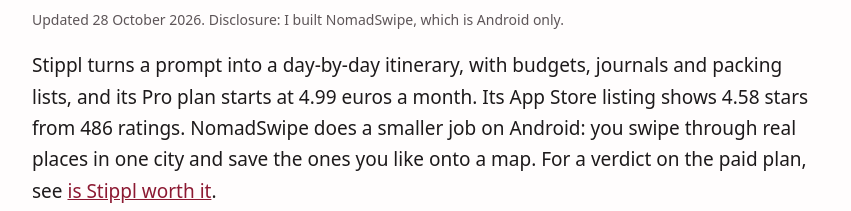
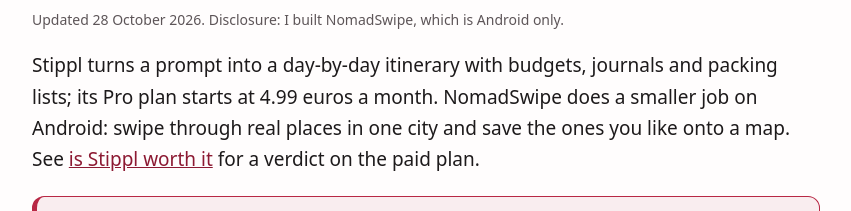
Before and after one commit to sbgeorgi/option3, a plain HTML site: page alternatives/stippl-alternatives.html in a window 1280 px wide. Shown: the part 158-369 px from the top of the page, without its empty margins (214-1065 px from the left). Drawn offline with Linux system fonts and the light colour scheme.

Commit message:
SEO 2026-11-19 fix: stippl-alternatives lead trimmed to clear answer-length WARN
Co-Authored-By: Claude Sonnet 5.5 <noreply@anthropic.com>

```diff
--- a/alternatives/stippl-alternatives.html
+++ b/alternatives/stippl-alternatives.html
@@ -208,7 +208,7 @@ main>p:first-child>a:only-child{display:inline-flex;align-items:center;min-heigh
   <nav class="crumbs" aria-label="Breadcrumb"><a href="/">NomadSwipe</a> &rsaquo; <a href="/alternatives/">Alternatives</a> &rsaquo; Stippl alternatives</nav>
   <h1>4 Stippl Alternatives Compared in 2026</h1>
   <p class="meta">Updated 28 October 2026. Disclosure: I built NomadSwipe, which is Android only.</p>
-  <p class="lead">Stippl turns a prompt into a day-by-day itinerary, with budgets, journals and packing lists, and its Pro plan starts at 4.99 euros a month. Its App Store listing shows 4.58 stars from 486 ratings. NomadSwipe does a smaller job on Android: you swipe through real places in one city and save the ones you like onto a map. For a verdict on the paid plan, see <a href="is-stippl-worth-it.html">is Stippl worth it</a>.</p>
+  <p class="lead">Stippl turns a prompt into a day-by-day itinerary with budgets, journals and packing lists; its Pro plan starts at 4.99 euros a month. NomadSwipe does a smaller job on Android: swipe through real places in one city and save the ones you like onto a map. See <a href="is-stippl-worth-it.html">is Stippl worth it</a> for a verdict on the paid plan.</p>
 <!-- ns-cta:start -->
 <aside class="ns-early" aria-label="NomadSwipe on Google Play">
   <p><strong>I built NomadSwipe (Android):</strong> swipe real places in any city, save the ones you like and see your whole trip on one map.</p>
```
